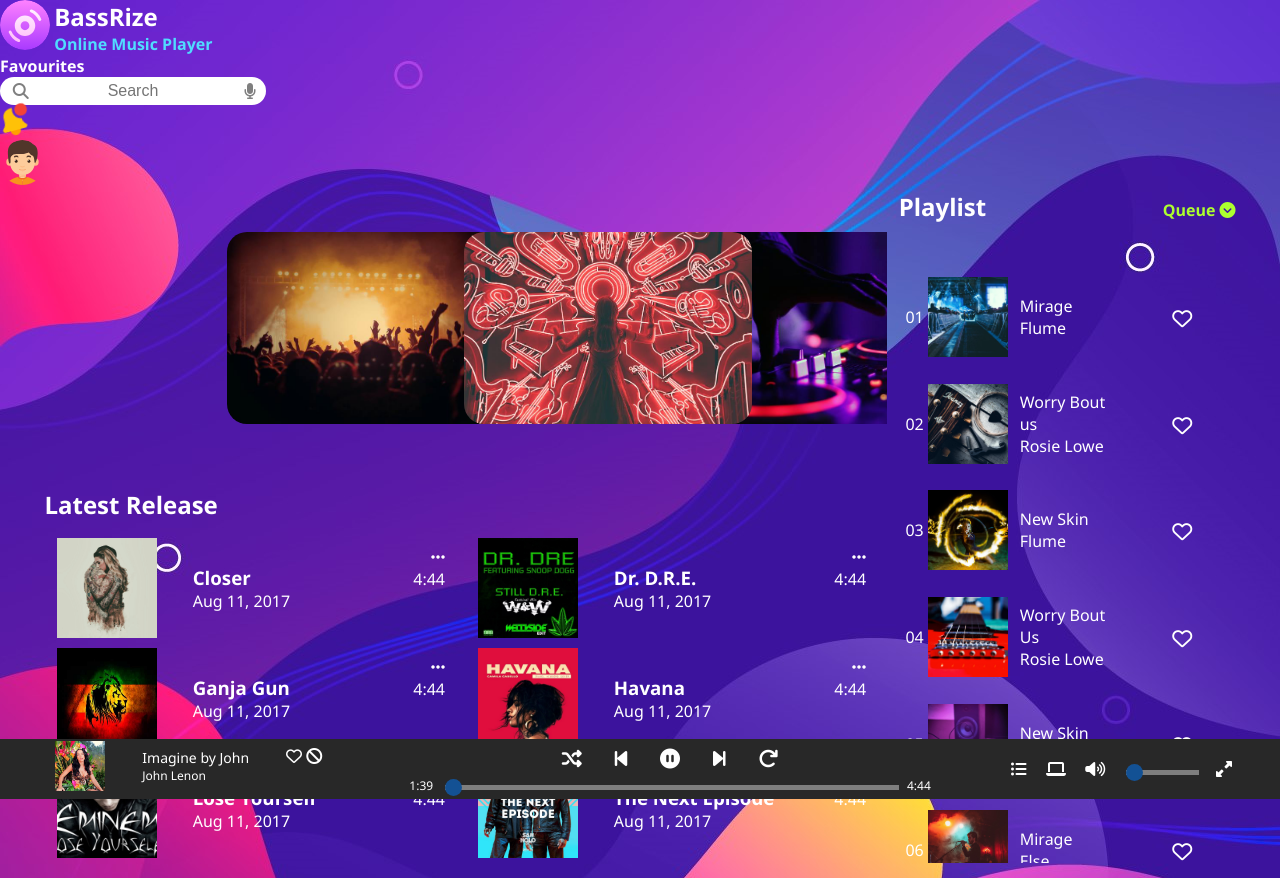
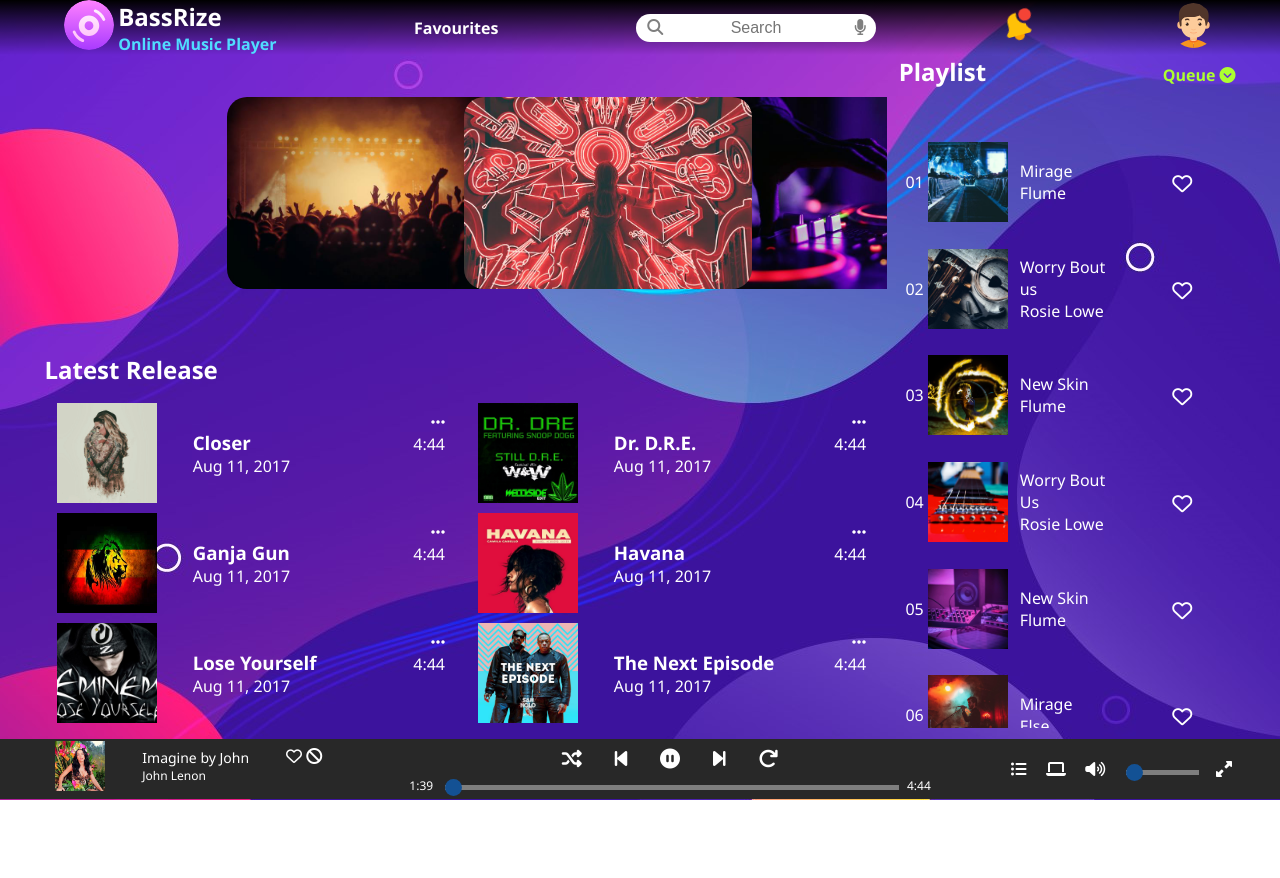
Before and after one commit to Avinash8225048544/BassRize-Online-Music-Player, a plain HTML site: page index.html in a window 1280 px wide. After the commit the page ends 800 px from the top, so only its background shows below. Drawn offline with Linux system fonts and the light colour scheme.

Commit message:
index.html

```diff
--- a/index.html
+++ b/index.html
@@ -16,7 +16,7 @@
 
 <body>
     <!-- top navigation bar -->
-    <nav class="">
+    <nav class="navigation-bar">
         <!-- this div contains the logo and title os the page -->
         <div class="title-combo">
             <div class="website-logo">
```
